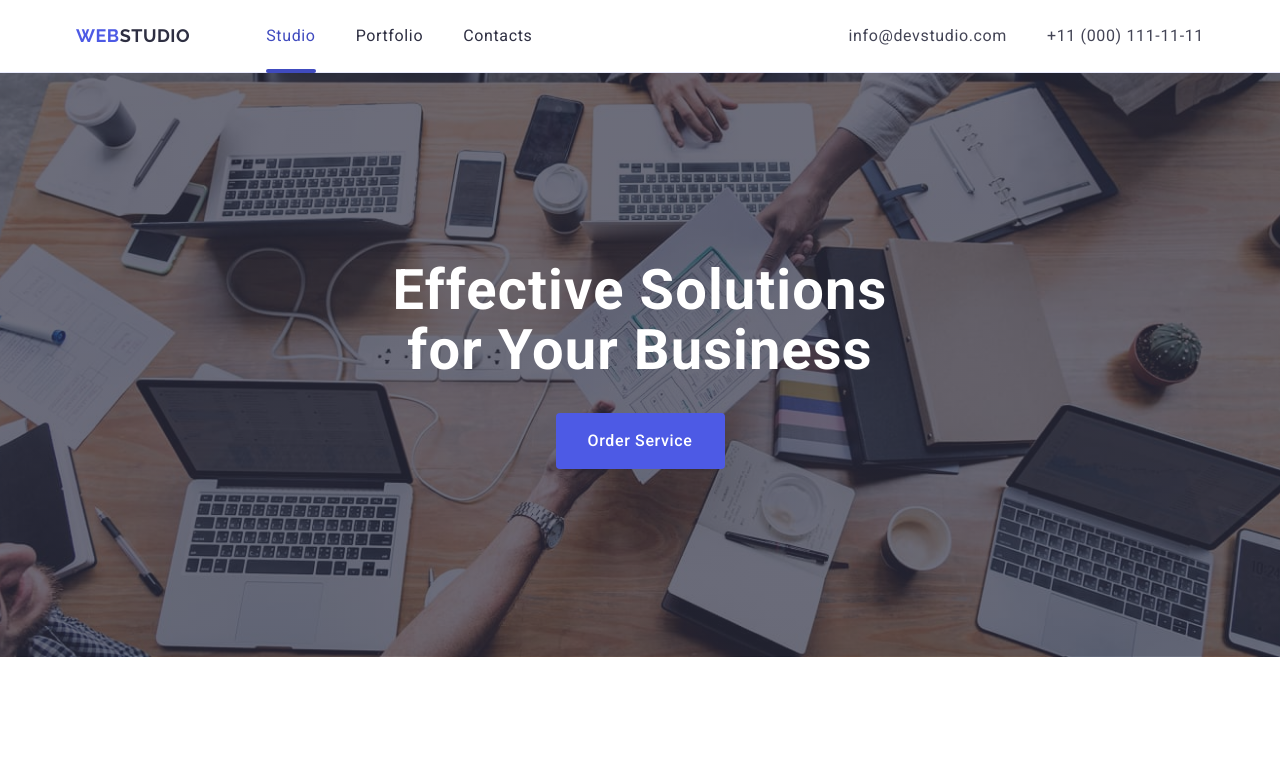
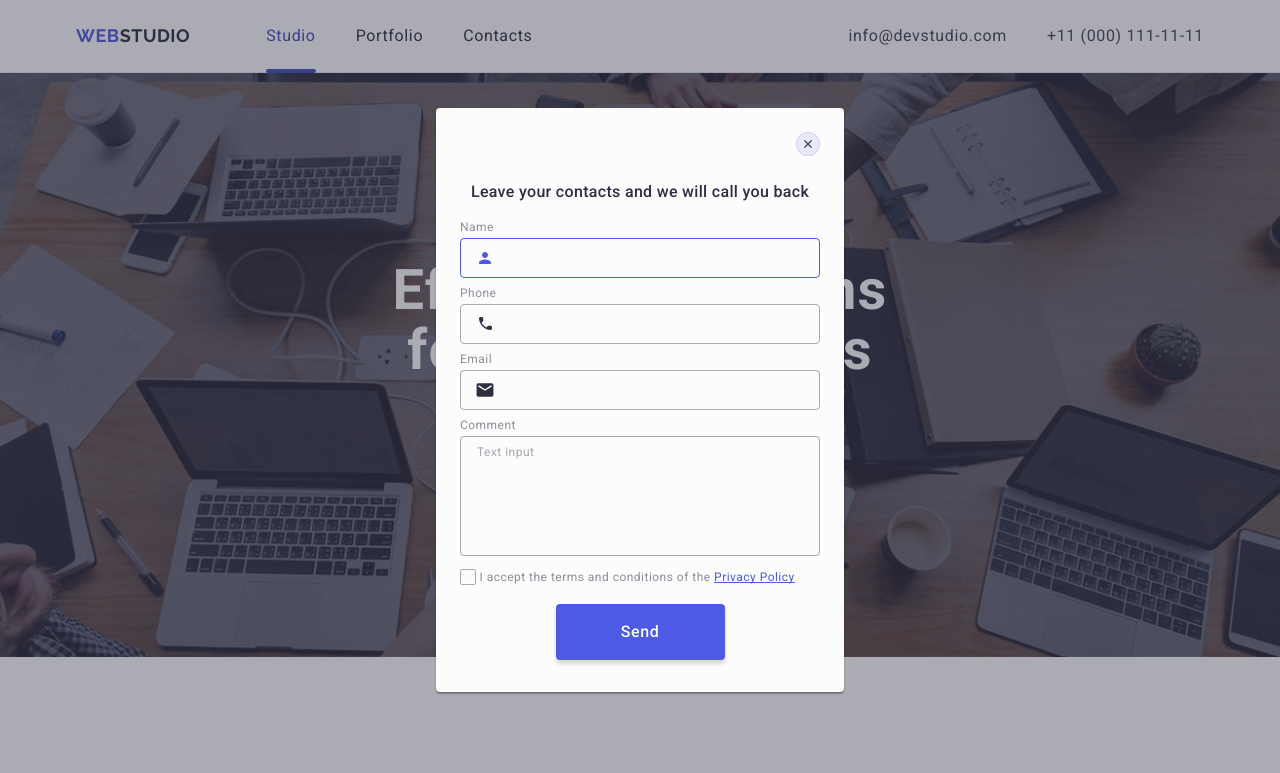
Before and after one commit to anstpk/goit-markup-hw-05, a plain HTML site: page index.html in a window 1280 px wide. Shown: the top 773 px of the page. Drawn offline with nearby package versions, Linux system fonts and the light colour scheme.

Commit message:
icons color focus upd

```diff
--- a/css/styles.css
+++ b/css/styles.css
@@ -653,6 +653,13 @@ input {
 
 .input-wrap {
   position: relative;
+  outline: none;
+  font-family: "Roboto", sans-serif;
+  font-weight: 400;
+  font-size: 12px;
+  line-height: 1.17;
+  letter-spacing: 0.04em;
+  color: #2e2f42;
 }
 
 .input-field {
@@ -664,34 +671,20 @@ input {
   outline: transparent;
   transition: border-color 250ms cubic-bezier(0.4, 0, 0.2, 1);
   background-color: transparent;
-
-  /*
-  max-width: 360px;
-  max-height: 40px;
-  font-size: 12px;
-  line-height: 24px;
-  letter-spacing: 0.04em;
-  margin-bottom: 8px;
-  */
 }
-
-.input-field:focus {
-  border-color: #4d5ae5;
-  fill: #4D5AE5;
-  /* При фокусі на input, у svg у класі заданий стиль fill: #4D5AE5; для зміни кольору іконки при кліку на input (для цього потрібно прибрати властивість fill у спрайті для іконки) */
-}
-
-/*
-.input-field:hover::placeholder,
-.input-field:focus::placeholder {
-  border-color: 1px solid #4d5ae5;
-}
-  */
 
 .input-field::placeholder {
 	color: rgba(46, 47, 66, 0.4);
   font-weight: 400;
   font-size: 12px;
+}
+
+.input-field:focus {
+  border-color: #4d5ae5;
+}
+
+.input-field:focus + svg {
+  fill: #4d5ae5;
 }
 
 .form-svg {
@@ -703,13 +696,24 @@ input {
   fill: #2E2F42;
 }
 
+/*
 .form-svg:hover,
 .form-svg:focus {
   fill: #4D5AE5;
 }
 
+#user-name.input-field:focus > .form-svg {
+  border-color: #4d5ae5;
+  fill: #4D5AE5;
+}
+*/
+
 .contacts-input {
   margin-bottom: 8px;
+}
+
+.contacts-input:focus {
+  border-color: #4d5ae5;
 }
 
 .textarea-field {
@@ -718,7 +722,7 @@ input {
   font-size: 12px;
   line-height: 1.17;
   letter-spacing: 0.04em;
-  color: rgba(46, 47, 66, 0.4);
+  color: #2e2f42;
   border: 1px solid rgba(46, 47, 66, 0.4);
   border-radius: 4px;
   background-color: transparent;
@@ -728,8 +732,7 @@ input {
   transition: border-color 250ms cubic-bezier(0.4, 0, 0.2, 1);
 }
 
-.textarea-field:focus,
-.textarea-field:hover {
+.textarea-field:focus {
   border-color: #4d5ae5;
 }
 
@@ -740,7 +743,8 @@ input {
 }
 
 .form-checkbox {
-  margin-bottom: 24px;
+  margin-bottom: 16px;
+
 }
 
 .checkbox-field {
--- a/index.html
+++ b/index.html
@@ -445,7 +445,7 @@
         <div class="footer-right">
           <p class="social-media">Subscribe</p>
           <form class="subscribe-form">
-            <label>
+            <label class="subscribe-input">
               <input type="email" class="subscribe-field" name="email" placeholder="E-mail" required />
             </label>
             <button type="submit" class="subscribe-button">
@@ -460,7 +460,7 @@
     </footer>
 
     <!-- modal -->
-    <div class="modal-overlay">
+    <div class="modal-overlay is-open">
       <div class="modal">
         <button class="modal-close" type="button" aria-label="Закрити">
           <svg class="icon" width="8" height="8">
```
